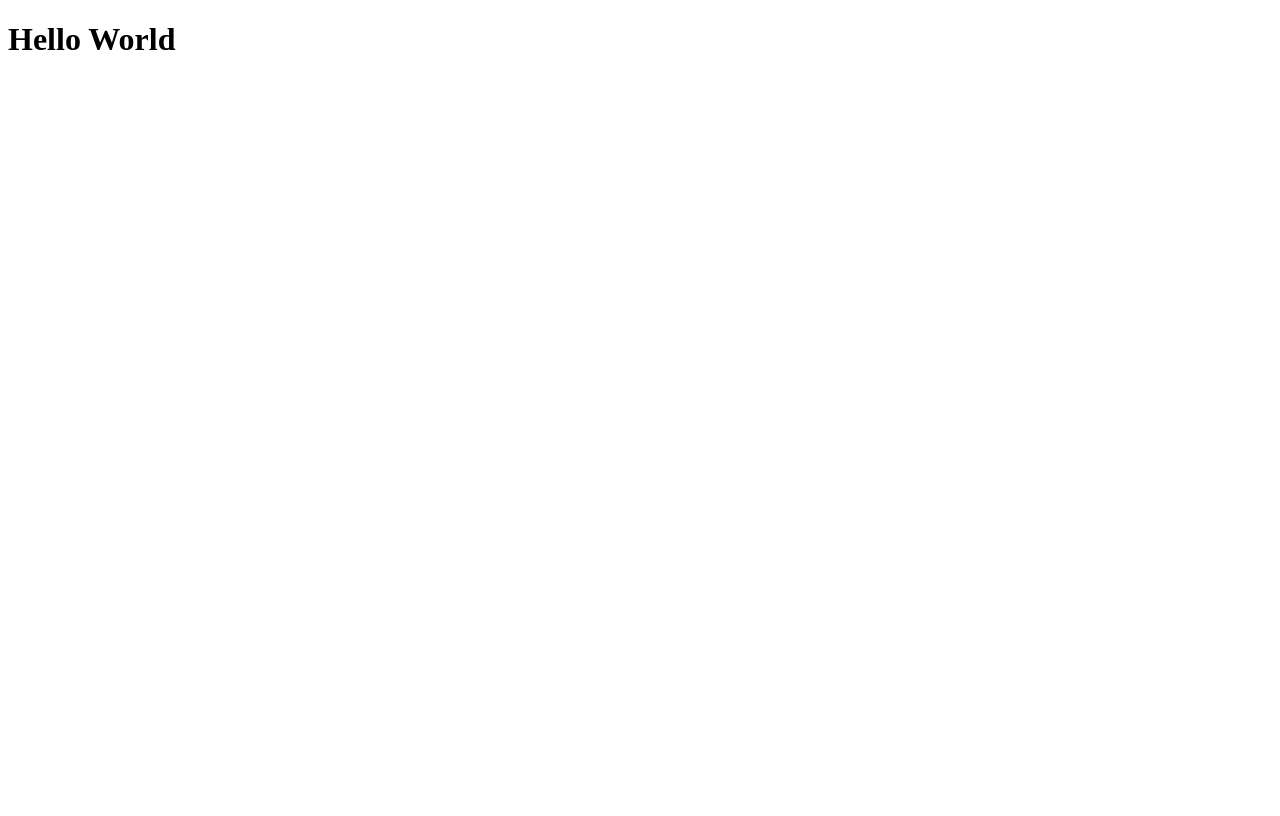
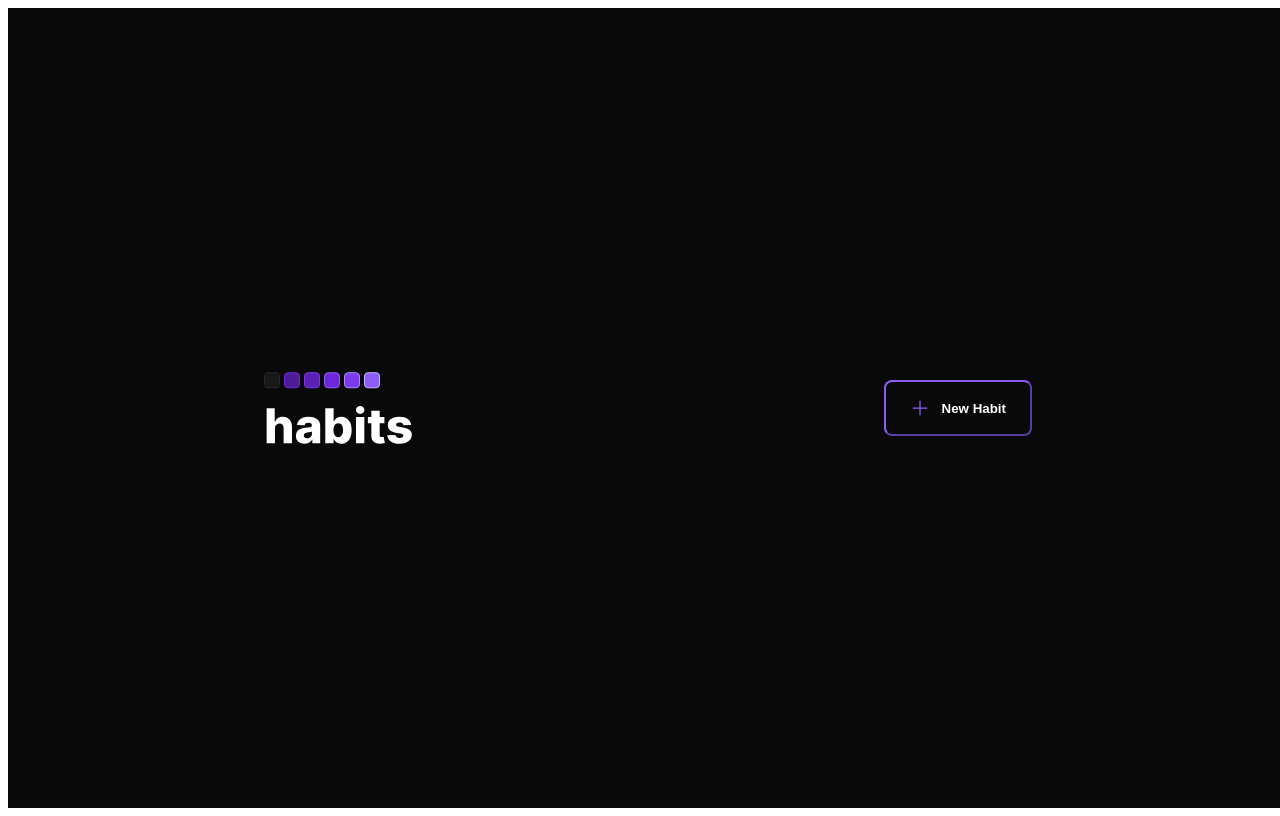
Before and after one commit to JVGC/Habit-Tracker, a React (Vite) app in the folder frontend/: page / in a window 1280 px wide. Built offline with nearby package versions, Linux system fonts and the light colour scheme.

Commit message:
Configuring HomePage structure and Header

```diff
--- a/frontend/src/App.tsx
+++ b/frontend/src/App.tsx
@@ -1,10 +1,13 @@
-function App() {
+import { Container, Home } from "./styles/global"
+import { Header } from "./components/Header/Header"
+
+export function App() {
 
   return (
-    <>
-      <h1>Hello World</h1>
-    </>
+    <Container>
+      <Home>
+        <Header />
+      </Home>
+    </Container>
   )
 }
-
-export default App
--- /dev/null
+++ b/frontend/src/components/Header/Header.tsx
@@ -0,0 +1,15 @@
+import { Container, Button, PlusIcon } from './styles'
+import logoImage from '../../assets/logo.svg'
+
+export function Header(){
+  return (
+    <Container>
+      <img src={logoImage} alt="logo" />
+      <Button type="button">
+        <PlusIcon size={20}/>
+        New Habit
+      </Button>
+    </Container>
+  )
+
+}
--- /dev/null
+++ b/frontend/src/components/Header/styles.ts
@@ -0,0 +1,37 @@
+import { styled } from 'styled-components'
+import { Plus } from 'phosphor-react'
+
+
+export const Container = styled.div`
+  width: 100%;
+  max-width: 48rem;
+  margin: 0 auto;
+
+  display: flex;
+  align-items: center;
+  justify-content: space-between;
+
+`
+
+export const Button = styled.button`
+
+  display: flex;
+  align-items: center;
+  gap: 0.75rem;
+
+  border-width: 2px;
+  border-color: #8B5CF6;
+  background-color: ${props => props.theme.background};
+  font-weight: 600;
+  border-radius: 0.5rem;
+
+  padding: 1rem 1.5rem;
+  color: white;
+
+  &:hover{
+    border-color: #C4B5FD;
+  }
+`
+export const PlusIcon = styled(Plus)`
+  color: #8B5CF6;
+`
--- a/frontend/src/main.tsx
+++ b/frontend/src/main.tsx
@@ -1,9 +1,16 @@
 import React from 'react'
 import ReactDOM from 'react-dom/client'
-import App from './App.tsx'
+import { App } from './App.tsx'
+import {ThemeProvider} from 'styled-components'
+
+const theme = {
+  background: '#09090A'
+}
 
 ReactDOM.createRoot(document.getElementById('root') as HTMLElement).render(
   <React.StrictMode>
-    <App />
+    <ThemeProvider theme={theme}>
+      <App />
+    </ThemeProvider>
   </React.StrictMode>,
 )
--- /dev/null
+++ b/frontend/src/styles/global.ts
@@ -0,0 +1,21 @@
+import { styled } from "styled-components";
+
+export const Container = styled.div`
+  background-color: ${props => props.theme.background};
+  width: 100vw;
+  height: 100vh;
+  display: flex;
+  justify-content: center;
+  align-items: center;
+`
+
+export const Home = styled.div`
+  width: 100%;
+  max-width: 64rem;
+  padding: 0rem 1.5rem;
+
+  display: flex;
+  flex-direction: column;
+  gap: 4rem;
+
+`
```
Also changed, not shown: frontend/package.json (+6 -1 lines), 1 other file (tests, documents, lock files or other folders).
